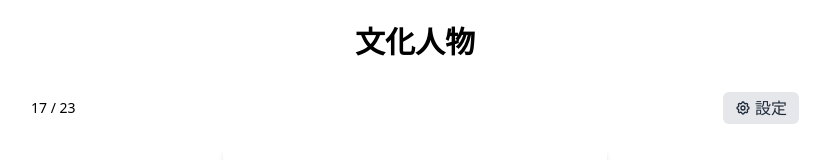
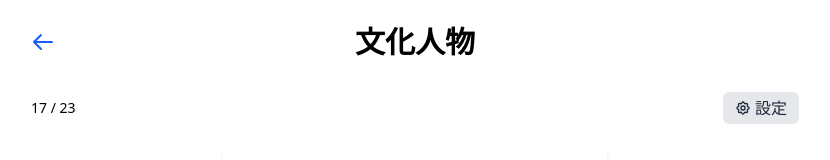
Before and after one commit to ayukatawago/study-app, a Next.js app: page /culture in a window 1280 px wide. Shown: the top 160 px of the page, without its empty margins (225-1055 px from the left). Built offline with nearby package versions, Linux system fonts and the light colour scheme.

Commit message:
Add PageHeader component

```diff
--- a/src/app/constitution/page.tsx
+++ b/src/app/constitution/page.tsx
@@ -2,6 +2,7 @@
 
 import { useEffect, useState } from 'react';
 import ConstitutionDeck from '@/components/flashcard/ConstitutionDeck';
+import PageHeader from '@/components/common/PageHeader';
 
 export default function ConstitutionPage() {
   const [isClient, setIsClient] = useState(false);
@@ -19,7 +20,7 @@ export default function ConstitutionPage() {
   return (
     <main className="min-h-screen p-4 sm:p-6">
       <div className="max-w-3xl mx-auto">
-        <h1 className="text-3xl font-bold mb-8 text-center">日本国憲法</h1>
+        <PageHeader title="日本国憲法" />
         <ConstitutionDeck />
       </div>
     </main>
--- a/src/app/culture/page.tsx
+++ b/src/app/culture/page.tsx
@@ -2,6 +2,7 @@
 
 import { useEffect, useState } from 'react';
 import CultureFlashcardDeck from '@/components/flashcard/CultureFlashcardDeck';
+import PageHeader from '@/components/common/PageHeader';
 
 export default function CulturePage() {
   const [isClient, setIsClient] = useState(false);
@@ -19,7 +20,7 @@ export default function CulturePage() {
   return (
     <main className="min-h-screen p-4 sm:p-6">
       <div className="max-w-3xl mx-auto">
-        <h1 className="text-3xl font-bold mb-8 text-center">文化人物</h1>
+        <PageHeader title="文化人物" />
         <CultureFlashcardDeck />
       </div>
     </main>
--- a/src/app/history/page.tsx
+++ b/src/app/history/page.tsx
@@ -2,6 +2,7 @@
 
 import { useEffect, useState } from 'react';
 import HistoryFlashcardDeck from '@/components/flashcard/HistoryFlashcardDeck';
+import PageHeader from '@/components/common/PageHeader';
 
 export default function HistoryPage() {
   const [isClient, setIsClient] = useState(false);
@@ -19,7 +20,7 @@ export default function HistoryPage() {
   return (
     <main className="min-h-screen p-4 sm:p-6">
       <div className="max-w-3xl mx-auto">
-        <h1 className="text-3xl font-bold mb-8 text-center">歴史年代</h1>
+        <PageHeader title="歴史年代" />
         <HistoryFlashcardDeck />
       </div>
     </main>
--- a/src/app/world-country/page.tsx
+++ b/src/app/world-country/page.tsx
@@ -2,7 +2,7 @@
 
 import { useEffect, useState } from 'react';
 import WorldCountryFlashcardDeck from '@/components/flashcard/WorldCountryFlashcardDeck';
-import Link from 'next/link';
+import PageHeader from '@/components/common/PageHeader';
 
 export default function WorldCountryPage() {
   const [isClient, setIsClient] = useState(false);
@@ -20,16 +20,7 @@ export default function WorldCountryPage() {
   return (
     <main className="min-h-screen p-4 sm:p-6">
       <div className="max-w-3xl mx-auto">
-        <div className="relative flex justify-center items-center mb-8">
-          <div className="absolute left-0">
-            <Link href="/" className="text-blue-600 hover:text-blue-800 p-2 rounded-full hover:bg-blue-100">
-              <svg xmlns="http://www.w3.org/2000/svg" className="h-6 w-6" fill="none" viewBox="0 0 24 24" stroke="currentColor">
-                <path strokeLinecap="round" strokeLinejoin="round" strokeWidth={2} d="M10 19l-7-7m0 0l7-7m-7 7h18" />
-              </svg>
-            </Link>
-          </div>
-          <h1 className="text-3xl font-bold">世界地図</h1>
-        </div>
+        <PageHeader title="世界地図" />
         <WorldCountryFlashcardDeck />
       </div>
     </main>
--- /dev/null
+++ b/src/components/common/PageHeader.tsx
@@ -0,0 +1,23 @@
+'use client';
+
+import React from 'react';
+import Link from 'next/link';
+
+interface PageHeaderProps {
+  title: string;
+}
+
+export default function PageHeader({ title }: PageHeaderProps) {
+  return (
+    <div className="relative flex justify-center items-center mb-8">
+      <div className="absolute left-0">
+        <Link href="/" className="text-blue-600 hover:text-blue-800 p-2 rounded-full hover:bg-blue-100">
+          <svg xmlns="http://www.w3.org/2000/svg" className="h-6 w-6" fill="none" viewBox="0 0 24 24" stroke="currentColor">
+            <path strokeLinecap="round" strokeLinejoin="round" strokeWidth={2} d="M10 19l-7-7m0 0l7-7m-7 7h18" />
+          </svg>
+        </Link>
+      </div>
+      <h1 className="text-3xl font-bold">{title}</h1>
+    </div>
+  );
+}
```
